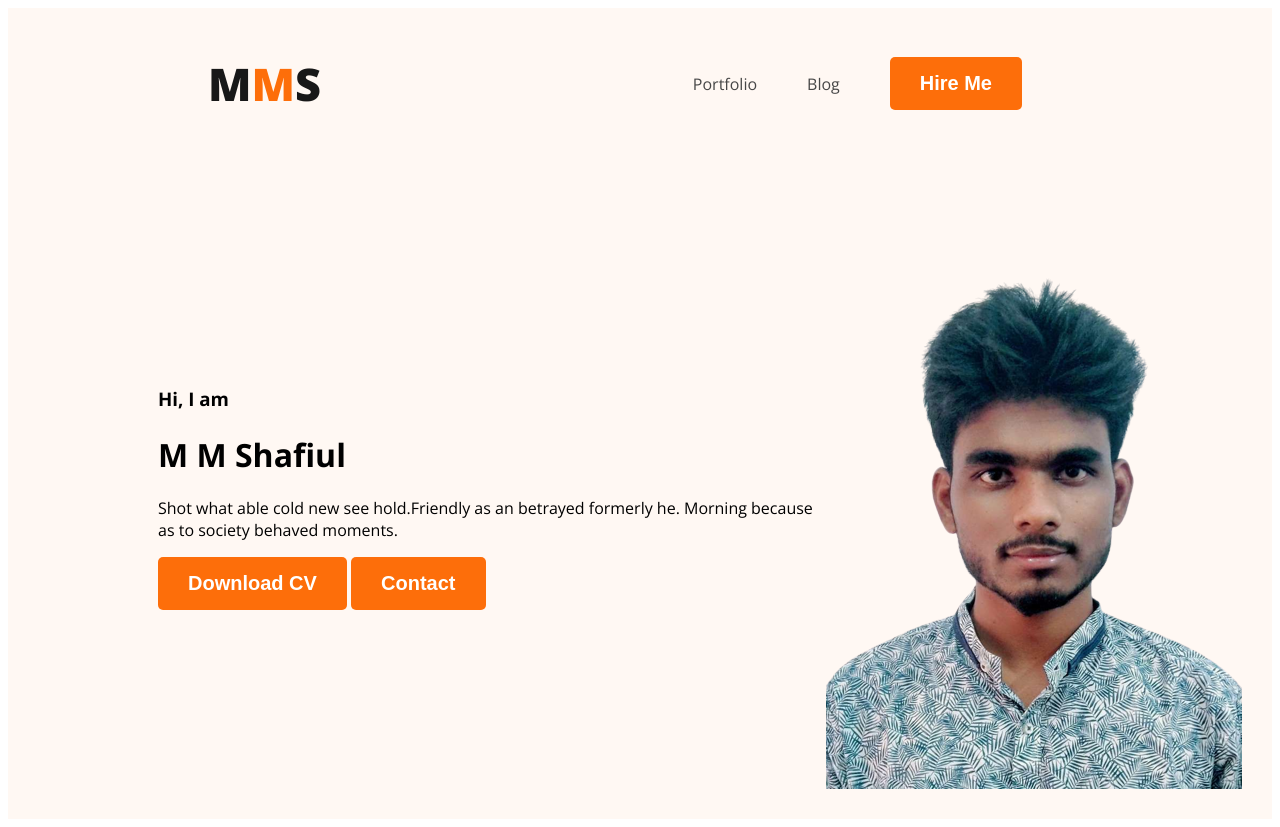
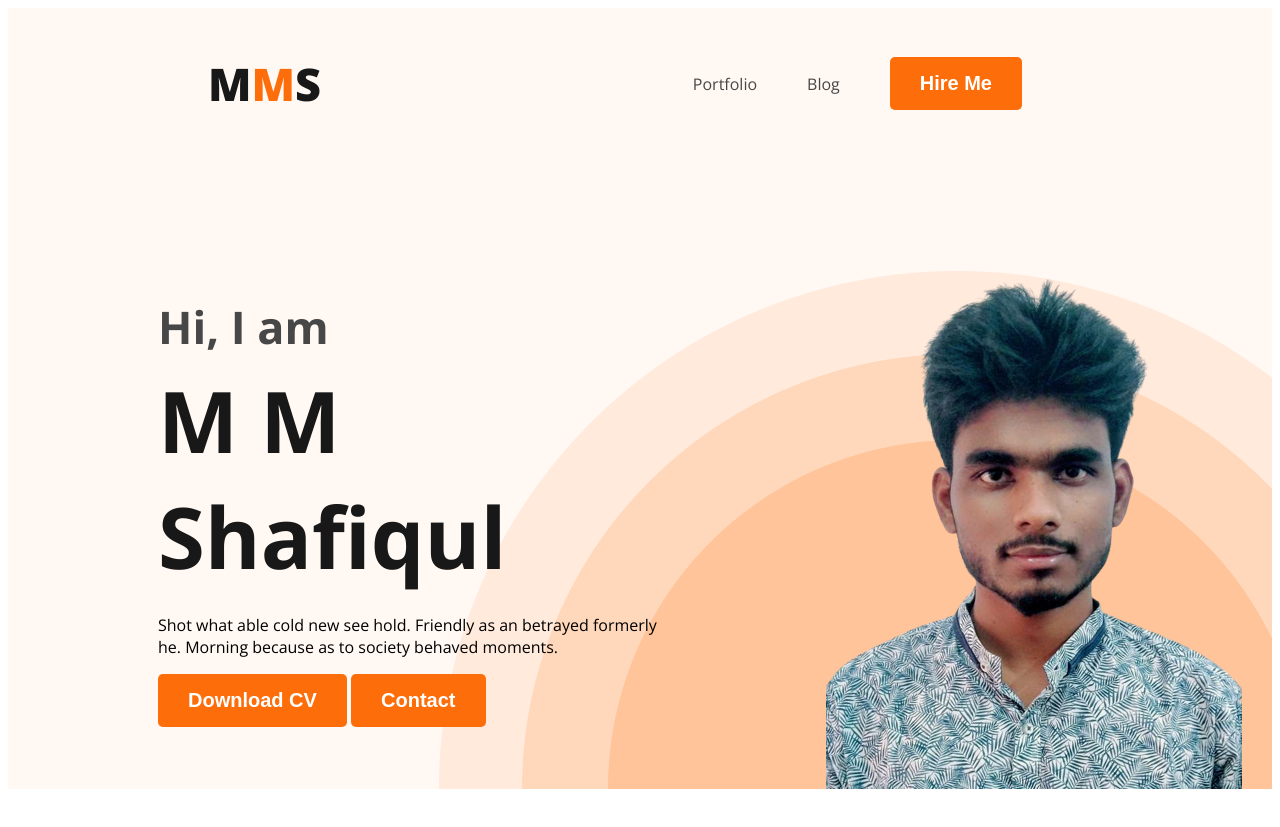
Before and after one commit to mmshafiqul/my-portfolio-of-wd, a plain HTML site: page index.html in a window 1280 px wide. After the commit the page ends 800 px from the top, so only its background shows below. Drawn offline with nearby package versions, Linux system fonts and the light colour scheme.

Commit message:
header cmpplete

```diff
--- a/Styles/portfolio.css
+++ b/Styles/portfolio.css
@@ -50,14 +50,39 @@ nav a {
 
 /* header related styles */
 .header {
-    background: #FFF8F3;
+    background-color: #FFF8F3;
+    background-image: url('../images/header_bg.png');
+    background-repeat: no-repeat;
+    background-position: bottom right;
 }
-.banner{
-    padding: 30px 30px 30px 150px;
+
+.banner {
+    padding: 30px 30px 0px 150px;
     display: flex;
     align-items: center;
+    justify-content: space-between;
 }
-.profile-pic{
+
+.bannner-content{
+    max-width: 500px;
+}
+.banner .profile-pic{
     width: 416px;
     height: 600px;
 }
+.banner-greetings{
+    font-size: 45px;
+    color: #474747;
+    margin-bottom: 0;
+}
+
+.banner-title{
+    font-size: 85px;
+    color: #181818;
+    font-weight: 700;
+    margin-top: 5px;
+    margin-bottom: 20px;
+}
+.developer-pic{
+    display: ;
+}
--- a/index.html
+++ b/index.html
@@ -23,13 +23,15 @@
         </nav>
         <div class="banner">
             <div class="bannner-content">
-                <h3 class="banner-greetings">Hi, I  am</h3>
-                <h1 class="banner-title">M M Shafiul</h1>
-                <p>Shot what able cold new see hold.Friendly as an betrayed formerly he. Morning because as to society behaved moments.</p>
+                <h3 class="banner-greetings">Hi, I am</h3>
+                <h1 class="banner-title">M M Shafiqul</h1>
+                <p class="banner-description">Shot what able cold new see hold. Friendly as an betrayed formerly he.
+                    Morning because as to society behaved moments.</p>
                 <button class="btn-primary">Download CV</button>
                 <button class="btn-primary">Contact</button>
             </div>
-            <img class="profile-pic" src="images/MMShafiqul.png" alt="">
+            <img class="profile-pic" src="images/MMShafiqul.png" alt="MMShafiqul">
+
         </div>
 
     </header>
```
